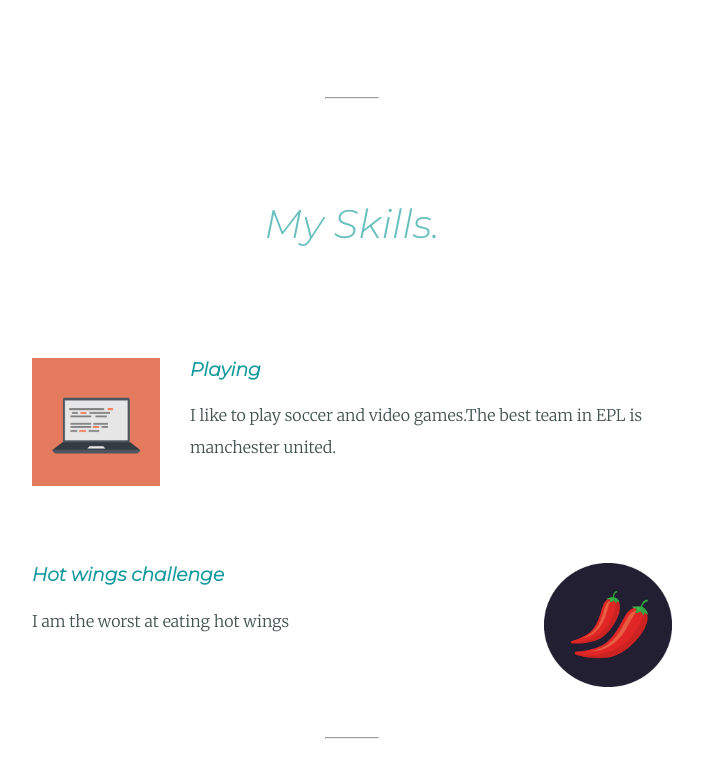
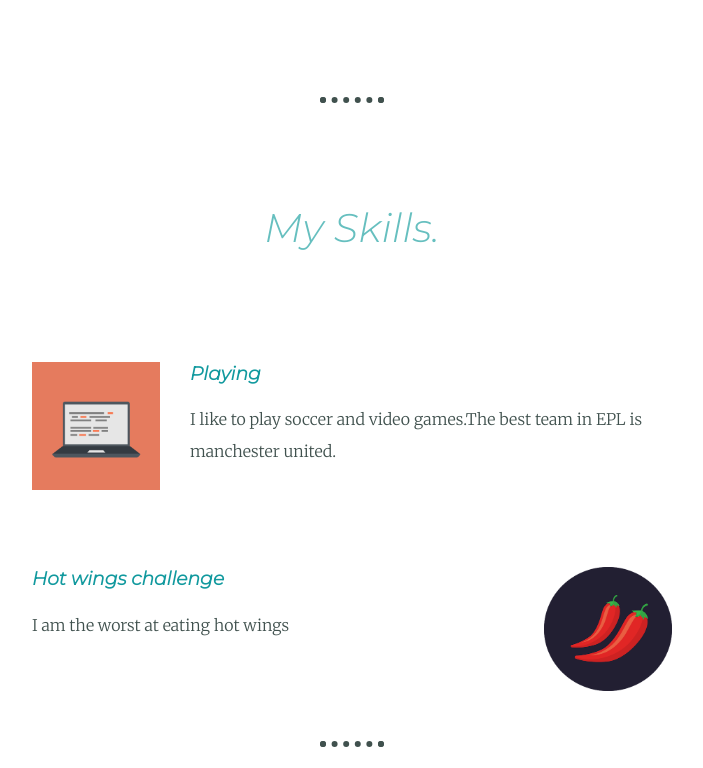
Before and after one commit to Nebayon/ok, a plain HTML site: page index.html in a window 1280 px wide. Shown: the part 1272-2040 px from the top of the page, without its empty margins (288-991 px from the left). Drawn offline with Linux system fonts and the light colour scheme.

Commit message:
Update the dots

```diff
--- a/css/styles.css
+++ b/css/styles.css
@@ -29,9 +29,9 @@ p{
   line-height: 2;
 }
 
-hr{
-  border: doated #eaf6f6 6px;
-  padding-bottom: none;
+hr {
+  border: dotted #40514e 6px;
+  border-bottom: none;
   width: 4%;
   margin: 100px auto;
 }
```
